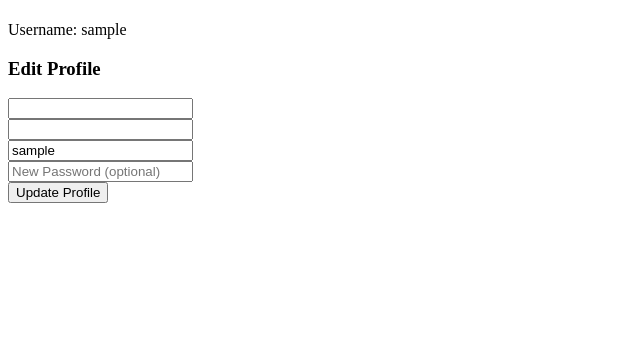
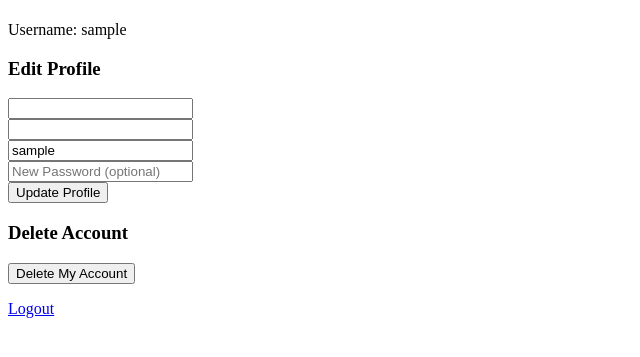
Before and after one commit to aryanpandey8047/user-authentication, a PHP site: page /dashboard.php in a window 1280 px wide. Shown: the part 72-429 px from the top of the page, without its empty margins (0-640 px from the left). Run offline with PHP 8.4, Linux system fonts and the light colour scheme; the visitor is signed in with stand-in values (Sample User, id 1); data that the repository does not hold is empty.

Commit message:
Update dashboard.php

```diff
--- a/dashboard.php
+++ b/dashboard.php
@@ -71,3 +71,10 @@ if (isset($_POST["delete"])) {
     <input type="password" name="password" placeholder="New Password (optional)"><br>
     <button type="submit" name="update">Update Profile</button>
 </form>
+
+<h3>Delete Account</h3>
+<form method="POST">
+    <button type="submit" name="delete" onclick="return confirm('Are you sure? This action is irreversible.');">Delete My Account</button>
+</form>
+
+<a href="logout.php">Logout</a>
```
